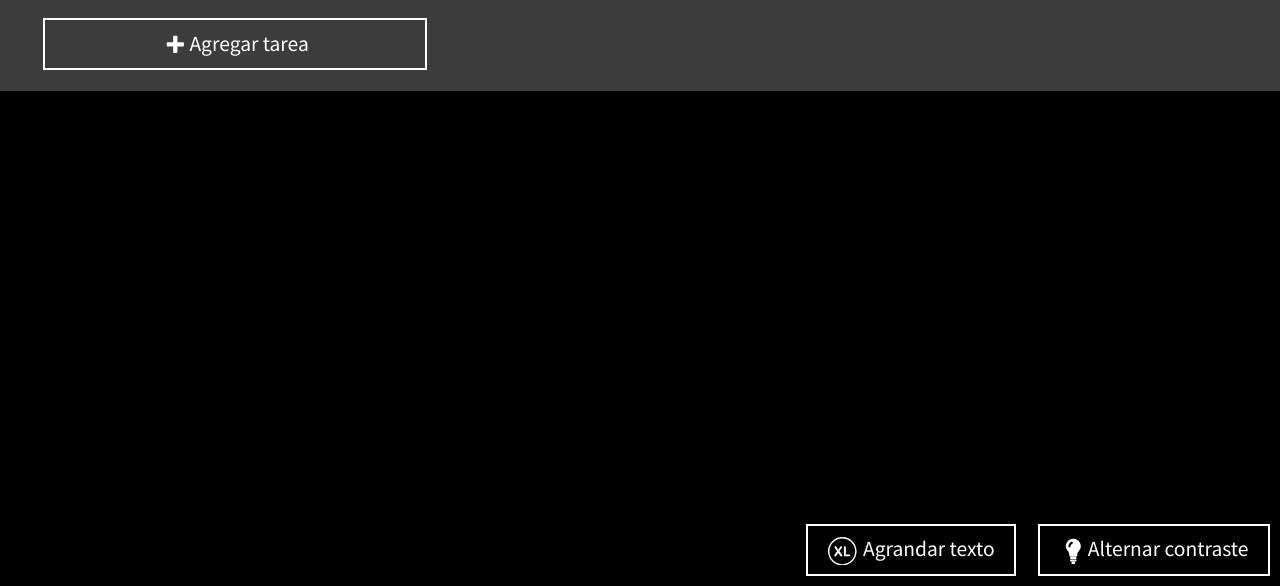
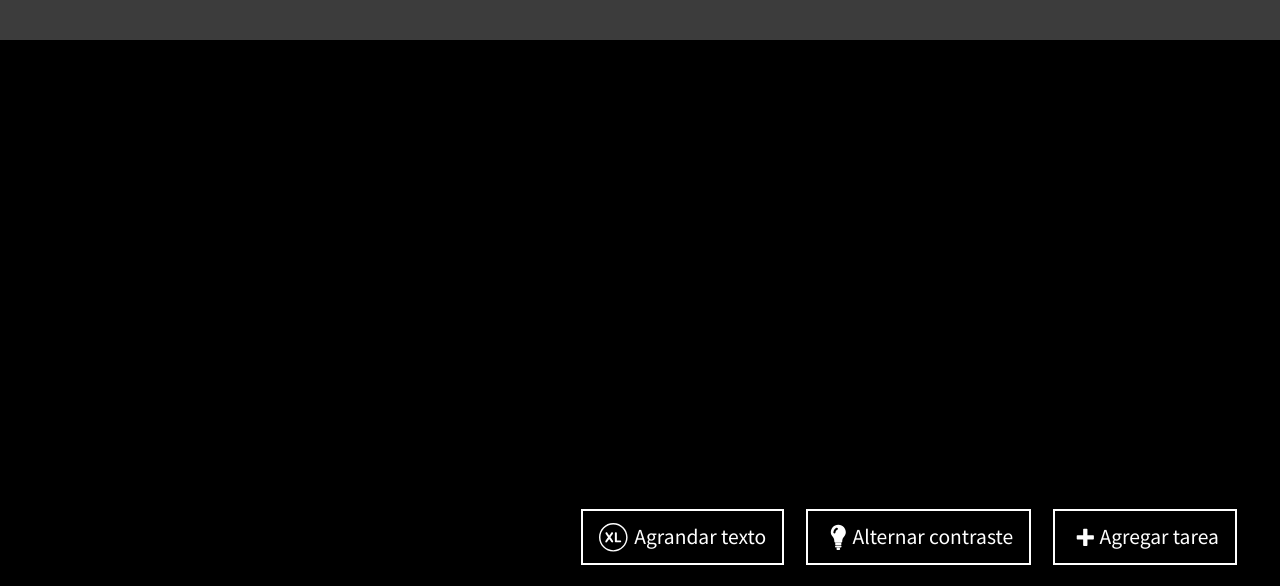
Before and after one commit to pradoh97/taskly, a plain HTML site: page index.html in a window 1280 px wide. Shown: the part 214-800 px from the top of the page. Drawn offline with Linux system fonts and the light colour scheme.

Commit message:
Add files via upload

```diff
--- a/css/app.css
+++ b/css/app.css
@@ -18,18 +18,37 @@
 }
 .opciones-flotantes{
   position: fixed;
-  bottom: 10px;
-  right: 10px;
+  bottom: 0;
+  right: 0;
+  left: 0;
   display: flex;
-  flex-flow: row wrap;
-  justify-content: flex-end;
+  flex-flow: column;
+  background-color: inherit;
+  padding: 1em 2em;
 }
 .alternador{
   transition-duration: var(--transicion-corta);
   transition-property: opacity;
-  margin-left: 1em;
+  background-color: var(--color-normal);
+  display: flex;
+  align-items: center;
+}
+.alternador + .alternador{
   margin-top: 1em;
-  background-color: var(--color-normal);
+}
+@media (min-width: 40em){
+  .opciones-flotantes{
+    flex-flow: row nowrap;
+    justify-content: flex-end;
+  }
+  .alternador{
+    margin-left: 1em;
+    margin-top: 0;
+    flex-grow: 0;
+  }
+  .alternador + .alternador{
+    margin-top: 0;
+  }
 }
 .alternador:hover{
   opacity: 0.7;
--- a/css/formulario.css
+++ b/css/formulario.css
@@ -55,7 +55,7 @@ input.invalido:focus{
 button{
   border-radius: 0;
   border: 2px solid var(--color-contraste);
-  padding: calc(0.5em - 2px) calc(1em - 2px);
+  padding: 0.5em 0.75em;
   color: inherit;
   outline: none;
   font-size: 1em;
@@ -65,6 +65,7 @@ button{
   transition-duration: var(--transicion-corta);
   display: flex;
   justify-content: center;
+  align-items: center;
 }
 button:hover:not(:disabled){
   box-shadow: 0 0 10em rgba(0, 0, 0, 0.3) inset;
--- a/index.html
+++ b/index.html
@@ -18,12 +18,11 @@
   <body>
     <header>
       <div class="opciones-flotantes">
-        <div class="alternador">
-          <button id="alternar-texto" title="Alternar tamaño de texto" type="button"><i class="fi-cnluxl-extra-large"></i>Tamaño de texto</button>
-        </div>
-        <div class="alternador">
-          <button id="alternar-colores" title="Alternar colores de contraste" type="button"><i class="fi-xnsuxl-bulb-solid"></i>Alternar contraste</button>
-        </div>
+          <button class="alternador" id="alternar-texto" title="Alternar tamaño de texto" type="button"><i class="fi-cnluxl-extra-large"></i>Tamaño de texto</button>
+          <button class="alternador" id="alternar-colores" title="Alternar colores de contraste" type="button"><i class="fi-xnsuxl-bulb-solid"></i>Alternar contraste</button>
+          <button id="agregar-tarea" class="tarea-placeholder alternador">
+            <i class="fi-xwsuxl-plus-solid"></i> Agregar tarea
+          </button>
       </div>
       <h1>Taskly</h1>
       <p id="pendientes"><!--Tenés <em></em>,  esto es para poner cuantas tareas pendientes hay en un día, primero faltan los date pickers accesibles. --><span id="nombre-usuario" class="campo-editable">tu nombre podría estar acá :(</span>.<i class="fi-xnsuxl-pen-solid"></i></p>
@@ -32,9 +31,7 @@
       <section>
         <h1>Tareas <span id="contador-tareas"></span></h1>
         <div class="grilla-tareas">
-          <button id="agregar-tarea" class="tarea-placeholder">
-            <i class="fi-xwsuxl-plus-solid"></i> Agregar tarea
-          </button>
+
           <!--
             Selector de fecha accesible
             https://www.w3.org/TR/wai-aria-practices/examples/dialog-modal/datepicker-dialog.html
--- a/js/modules/tareas.js
+++ b/js/modules/tareas.js
@@ -53,6 +53,7 @@ class Tarea {
 
     this.nodo.setAttributeNode(atributoTarea);
     grillaTareas.appendChild(this.nodo);
+    friconix_update();
 
   }
   crearTarea(){
```
